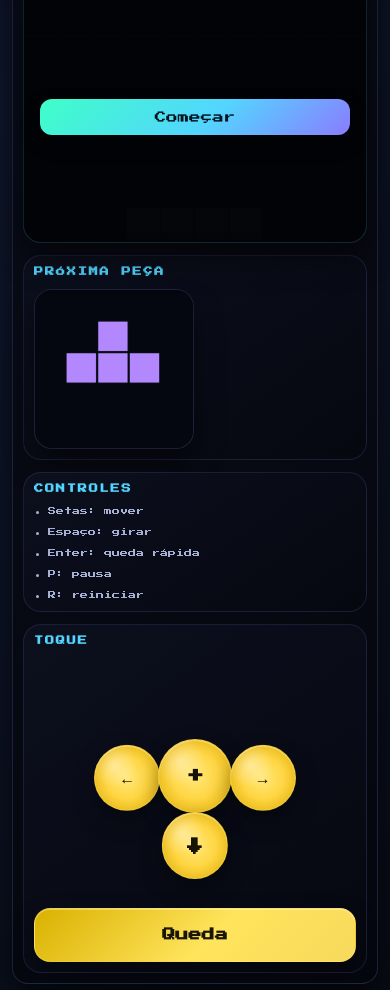
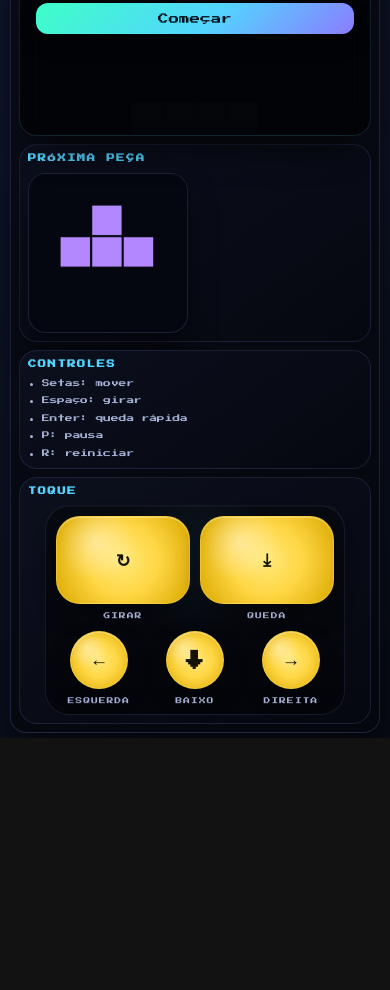
Before and after one commit to sidneyamorim1/tetris, a website: page index.html in a window 390 px wide. Shown: the part 952-1942 px from the top of the page. After the commit the page ends 1690 px from the top, so only its background shows below. Drawn offline with Linux system fonts and the light colour scheme.

Commit message:
Refina layout responsivo e controles de toque

```diff
--- a/index.html
+++ b/index.html
@@ -63,12 +63,32 @@
             <h2>Toque</h2>
             <div class="touch-layout">
               <div class="touch-pad" aria-label="Controles de direção">
-                <button data-action="left" class="touch-btn touch-btn--circle touch-btn--left">←</button>
-                <button data-action="rotate" class="touch-btn touch-btn--circle touch-btn--center">+</button>
-                <button data-action="right" class="touch-btn touch-btn--circle touch-btn--right">→</button>
-                <button data-action="down" class="touch-btn touch-btn--circle touch-btn--down">↓</button>
+                <div class="touch-row touch-row--top">
+                  <label class="touch-control">
+                    <button data-action="rotate" class="touch-btn touch-btn--action">↻</button>
+                    <span>Girar</span>
+                  </label>
+                  <label class="touch-control">
+                    <button data-action="drop" class="touch-btn touch-btn--action touch-btn--drop-action">⤓</button>
+                    <span>Queda</span>
+                  </label>
+                </div>
+
+                <div class="touch-row touch-row--bottom">
+                  <label class="touch-control">
+                    <button data-action="left" class="touch-btn touch-btn--circle">←</button>
+                    <span>Esquerda</span>
+                  </label>
+                  <label class="touch-control">
+                    <button data-action="down" class="touch-btn touch-btn--circle">↓</button>
+                    <span>Baixo</span>
+                  </label>
+                  <label class="touch-control">
+                    <button data-action="right" class="touch-btn touch-btn--circle">→</button>
+                    <span>Direita</span>
+                  </label>
+                </div>
               </div>
-              <button data-action="drop" class="touch-btn touch-btn--drop">Queda</button>
             </div>
           </article>
         </aside>
--- a/styles.css
+++ b/styles.css
@@ -12,7 +12,12 @@
 }
 
 * { box-sizing: border-box; }
-html, body { margin: 0; padding: 0; min-height: 100%; overflow-x: hidden; }
+html, body {
+  margin: 0;
+  padding: 0;
+  min-height: 100%;
+  overflow-x: hidden;
+}
 body {
   font-family: 'Press Start 2P', system-ui, sans-serif;
   color: var(--text);
@@ -21,17 +26,21 @@ body {
     linear-gradient(135deg, #03050b, #10172e 45%, #070b14 100%);
   text-rendering: optimizeLegibility;
   -webkit-font-smoothing: antialiased;
+  min-height: 100dvh;
+  overflow-x: hidden;
+  overflow-y: auto;
 }
 
 button { font: inherit; }
 
 .app-shell {
-  width: min(1200px, calc(100% - 24px));
+  width: min(1200px, calc(100% - 16px));
   margin: 0 auto;
-  padding: 20px;
+  padding: 8px;
   display: flex;
   flex-direction: column;
-  gap: 20px;
+  gap: 8px;
+  min-height: 100dvh;
 }
 
 .panel {
@@ -39,20 +48,20 @@ button { font: inherit; }
   border: 1px solid var(--line);
   border-radius: 24px;
   box-shadow: 0 14px 30px rgba(0, 0, 0, 0.55), inset 0 1px 0 rgba(255,255,255,0.03);
-  padding: 18px;
+  padding: 12px;
   min-width: 0;
 }
 
-.hero-card { display: grid; gap: 14px; }
+.hero-card { display: grid; gap: 10px; }
 .eyebrow {
   text-transform: uppercase;
   letter-spacing: 0.35em;
-  font-size: 0.72rem;
+  font-size: 0.62rem;
   color: var(--accent);
 }
 
 h1 {
-  font-size: clamp(2rem, 8vw, 3.2rem);
+  font-size: clamp(1.8rem, 6vw, 2.5rem);
   line-height: 1.05;
   margin: 0;
   letter-spacing: 0.18em;
@@ -60,8 +69,8 @@ h1 {
 
 .subtitle {
   color: var(--muted);
-  font-size: 0.8rem;
-  line-height: 1.6;
+  font-size: 0.68rem;
+  line-height: 1.5;
   margin: 0;
 }
 
@@ -75,7 +84,7 @@ h1 {
   background: linear-gradient(145deg, rgba(14, 18, 34, 0.98), rgba(6, 8, 16, 0.98));
   border: 1px solid rgba(132, 152, 255, 0.14);
   border-radius: 16px;
-  padding: 12px;
+  padding: 10px;
   display: grid;
   gap: 6px;
 }
@@ -113,9 +122,10 @@ h1 {
   background: linear-gradient(145deg, rgba(12, 16, 30, 0.96), rgba(6, 8, 16, 0.98));
   color: var(--text);
   border-radius: 12px;
-  padding: 10px 14px;
+  padding: 8px 12px;
   cursor: pointer;
   box-shadow: 0 8px 18px rgba(0, 0, 0, 0.35);
+  font-size: 0.7rem;
 }
 
 .btn.primary {
@@ -124,13 +134,24 @@ h1 {
   border: none;
 }
 
-.game-card { display: flex; gap: 18px; align-items: stretch; }
+.game-card {
+  display: grid;
+  grid-template-columns: minmax(0, 1fr) 260px;
+  gap: 12px;
+  align-items: start;
+}
 
-.board-wrap { position: relative; flex: 1 1 420px; display: grid; place-items: center; min-width: 0; }
+.board-wrap {
+  position: relative;
+  display: grid;
+  place-items: center;
+  min-width: 0;
+  min-height: 0;
+}
 
 canvas#board, canvas#next {
   width: 100%;
-  max-width: min(340px, 100%);
+  max-width: 100%;
   height: auto;
   border-radius: 18px;
   border: 1px solid rgba(132, 152, 255, 0.18);
@@ -138,7 +159,8 @@ canvas#board, canvas#next {
   background: linear-gradient(180deg, rgba(4, 5, 9, 0.98), rgba(7, 8, 14, 0.98));
 }
 
-canvas#next { max-width: 160px; }
+canvas#board { max-width: 340px; aspect-ratio: 1 / 2; }
+canvas#next { max-width: 160px; aspect-ratio: 1 / 1; }
 
 .overlay {
   position: absolute;
@@ -180,27 +202,86 @@ body.bonus-active canvas#board {
   box-shadow: inset 0 0 0 1px rgba(255,255,255,0.04), 0 0 0 1px rgba(255, 228, 92, 0.45), 0 0 36px rgba(255, 228, 92, 0.22);
 }
 
-.side-panel { flex: 0 0 260px; display: grid; gap: 12px; align-content: start; }
+.side-panel {
+  display: grid;
+  gap: 8px;
+  align-content: start;
+  min-height: 0;
+}
 
 .mini-card {
   background: linear-gradient(145deg, rgba(12, 16, 30, 0.98), rgba(6, 8, 16, 0.98));
   border: 1px solid rgba(132, 152, 255, 0.14);
   border-radius: 18px;
-  padding: 12px;
+  padding: 10px;
 }
 
-.mini-card h2 { font-size: 0.72rem; text-transform: uppercase; letter-spacing: 0.18em; color: var(--accent); margin: 0 0 10px; }
+.mini-card h2 { font-size: 0.62rem; text-transform: uppercase; letter-spacing: 0.18em; color: var(--accent); margin: 0 0 8px; }
 
-.mini-card ul { margin: 0; padding-left: 14px; color: var(--muted); display: grid; gap: 8px; font-size: 0.65rem; line-height: 1.4; }
+.mini-card ul { margin: 0; padding-left: 14px; color: var(--muted); display: grid; gap: 6px; font-size: 0.56rem; line-height: 1.35; }
 
 .touch-layout { display: grid; gap: 10px; }
 .touch-pad {
-  position: relative;
-  width: min(100%, 220px);
-  aspect-ratio: 1;
+  width: min(100%, 340px);
   margin: 0 auto;
   display: grid;
+  gap: 12px;
+  background:
+    radial-gradient(circle at 50% 25%, rgba(83, 213, 255, 0.08), transparent 36%),
+    linear-gradient(180deg, rgba(8, 10, 18, 0.98), rgba(4, 5, 10, 0.98));
+  border: 1px solid rgba(132, 152, 255, 0.12);
+  border-radius: 24px;
+  padding: 12px;
+  box-shadow: inset 0 1px 0 rgba(255,255,255,0.03);
+}
+
+.touch-row {
+  display: grid;
+  gap: 12px;
+}
+
+.touch-row--top {
+  grid-template-columns: repeat(2, minmax(0, 1fr));
+}
+
+.touch-row--bottom {
+  grid-template-columns: repeat(3, minmax(0, 1fr));
+}
+
+.touch-control {
+  display: grid;
+  gap: 8px;
+  justify-items: center;
+  text-align: center;
+}
+
+.touch-control span {
+  font-size: 0.48rem;
+  letter-spacing: 0.16em;
+  text-transform: uppercase;
+  color: var(--muted);
+}
+
+.touch-btn--action {
+  width: 100%;
+  min-height: 96px;
+  border-radius: 24px;
+  font-size: 1.25rem;
+  display: grid;
   place-items: center;
+}
+
+.touch-btn--action,
+.touch-btn--circle,
+.touch-btn--drop {
+  transition: transform 0.12s ease, filter 0.12s ease, box-shadow 0.12s ease;
+}
+
+.touch-btn--action:active,
+.touch-btn--circle:active,
+.touch-btn--drop:active {
+  transform: translateY(1px) scale(0.98);
+  filter: brightness(1.03);
 }
 
 .touch-btn {
@@ -218,25 +299,13 @@ body.bonus-active canvas#board {
 }
 
 .touch-btn--circle {
-  position: absolute;
-  width: clamp(48px, 18vw, 64px);
-  height: clamp(48px, 18vw, 64px);
+  width: clamp(56px, 16vw, 68px);
+  height: clamp(56px, 16vw, 68px);
   border-radius: 999px;
   display: grid;
   place-items: center;
-  font-size: 1rem;
+  font-size: 1.15rem;
 }
-
-.touch-btn--center {
-  width: clamp(54px, 20vw, 70px);
-  height: clamp(54px, 20vw, 70px);
-  font-size: 1.1rem;
-  transform: translateY(-2px);
-}
-
-.touch-btn--left { left: 8%; top: 50%; transform: translateY(-50%); }
-.touch-btn--right { right: 8%; top: 50%; transform: translateY(-50%); }
-.touch-btn--down { bottom: 8%; left: 50%; transform: translateX(-50%); }
 
 .touch-btn--drop {
   width: 100%;
@@ -249,40 +318,45 @@ body.bonus-active canvas#board {
 }
 
 @media (max-width: 980px) {
-  .game-card { flex-direction: column; align-items: center; }
-  .side-panel { width: 100%; max-width: 420px; flex-basis: auto; }
+  .game-card { grid-template-columns: 1fr; }
+  .side-panel { width: 100%; max-width: 520px; margin: 0 auto; }
   .board-wrap { width: 100%; }
+  canvas#board { max-width: min(100%, 420px); }
 }
 
 @media (max-width: 680px) {
   body { font-size: 12px; }
-  .app-shell { width: min(100%, calc(100% - 12px)); padding: 6px; gap: 12px; }
-  .panel { padding: 10px; border-radius: 16px; }
-  .hero-card { gap: 10px; }
-  .eyebrow { font-size: 0.55rem; letter-spacing: 0.18em; line-height: 1.4; }
-  h1 { font-size: clamp(1.7rem, 11vw, 2.2rem); letter-spacing: 0.12em; }
-  .subtitle { font-size: 0.62rem; line-height: 1.7; }
+  .app-shell {
+    width: min(100%, calc(100% - 10px));
+    padding: 5px;
+    gap: 4px;
+  }
+  .panel { padding: 8px; border-radius: 16px; }
+  .hero-card { gap: 6px; }
+  .eyebrow { font-size: 0.5rem; letter-spacing: 0.18em; line-height: 1.4; }
+  h1 { font-size: clamp(1.5rem, 10vw, 2rem); letter-spacing: 0.1em; }
+  .subtitle { font-size: 0.56rem; line-height: 1.55; }
   .stats-grid { grid-template-columns: 1fr; gap: 8px; }
   .stat-box { padding: 10px; }
   .stat-box span { font-size: 0.48rem; }
   .stat-box strong { font-size: 0.95rem; }
   .actions-row { flex-direction: column; }
-  .btn { width: 100%; padding: 12px 10px; font-size: 0.72rem; }
-  .game-card { gap: 12px; }
-  canvas#board { max-width: 100%; }
-  .mini-card { padding: 10px; }
-  .mini-card h2 { font-size: 0.58rem; line-height: 1.35; }
-  .mini-card ul, .overlay p { font-size: 0.5rem; line-height: 1.6; }
+  .btn { width: 100%; padding: 10px 10px; font-size: 0.66rem; }
+  .game-card { gap: 8px; }
+  canvas#board { max-width: min(100%, 320px); }
+  .mini-card { padding: 8px; }
+  .mini-card h2 { font-size: 0.52rem; line-height: 1.35; }
+  .mini-card ul, .overlay p { font-size: 0.48rem; line-height: 1.5; }
   .touch-card {
-    position: sticky;
-    bottom: 8px;
-    z-index: 8;
-    backdrop-filter: blur(12px);
+    position: static;
+    backdrop-filter: none;
   }
-  .touch-pad { width: min(100%, 240px); }
-  .touch-btn--circle { width: clamp(52px, 17vw, 68px); height: clamp(52px, 17vw, 68px); }
-  .touch-btn--center { width: clamp(60px, 19vw, 76px); height: clamp(60px, 19vw, 76px); }
-  .touch-btn--drop { min-height: 54px; }
+  .touch-pad { width: min(100%, 300px); padding: 10px; }
+  .touch-row { gap: 10px; }
+  .touch-control span { font-size: 0.42rem; }
+  .touch-btn--action { min-height: 88px; font-size: 1.1rem; }
+  .touch-btn--circle { width: clamp(50px, 15vw, 62px); height: clamp(50px, 15vw, 62px); }
+  .touch-btn--drop { min-height: 44px; }
 }
 
 @keyframes gameOverShake {
```
